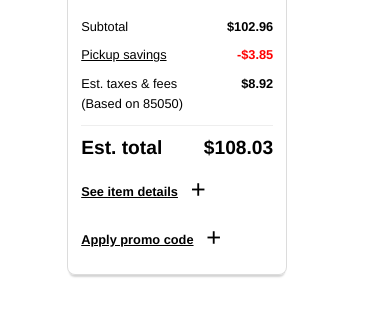
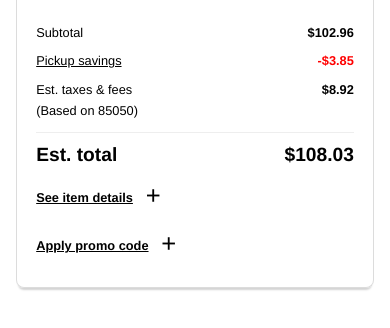
Before and after one commit to kevinqiyefa/Purchase-Summary, a React (Create React App) app: page / in a window 390 px wide. Shown: the top 328 px of the page. Built offline with nearby package versions, Linux system fonts and the light colour scheme.

Commit message:
fixed all css bugs and added responsive css

```diff
--- a/src/App.css
+++ b/src/App.css
@@ -4,4 +4,17 @@
   position: relative;
   display: flex;
   justify-content: flex-end;
+  min-width: 200px;
 }
+
+@media screen and (max-width: 640px) {
+  .App {
+    margin: 0 2em;
+  }
+}
+
+@media screen and (max-width: 420px) {
+  .App {
+    margin: 0 1em;
+  }
+}
--- a/src/components/ItemDetails/index.js
+++ b/src/components/ItemDetails/index.js
@@ -1,4 +1,4 @@
-import React, { Component } from 'react';
+import React, { Component, Fragment } from 'react';
 import './style.css';
 import itemImage from '../../assets/red-chair.jpeg';
 
@@ -34,13 +34,13 @@
     );
 
     const itemDetails = this.state.isActive ? (
-      <div>
+      <Fragment>
         <div className="Item-Details-Title" onClick={this.handleClick}>
           <h4>Hide item details </h4> <span className="minus" />
         </div>
         {item}
         <hr />
-      </div>
+      </Fragment>
     ) : (
       <div onClick={this.handleClick} className="Item-Details-Title">
         <h4>See item details </h4> <span className="add" />
--- a/src/components/ItemDetails/style.css
+++ b/src/components/ItemDetails/style.css
@@ -1,7 +1,3 @@
-.Item-Details-Main {
-  width: 15em;
-}
-
 #add::after {
   content: '\002B';
 }
@@ -33,7 +29,7 @@
 }
 
 #item-name {
-  font-size: 0.8em;
+  font-size: 0.85em;
 }
 
 #item-qty {
@@ -56,3 +52,21 @@
   color: gray;
   text-decoration: line-through;
 }
+
+@media screen and (max-width: 768px) {
+  #item-picture {
+    margin-right: 5em;
+  }
+}
+
+@media screen and (max-width: 640px) {
+  #item-picture {
+    margin-right: 2em;
+  }
+}
+
+@media screen and (max-width: 640px) {
+  .margin-right {
+    margin: 0;
+  }
+}
--- a/src/components/PriceSummary/style.css
+++ b/src/components/PriceSummary/style.css
@@ -1,7 +1,6 @@
 .Price-Summary-Main {
   display: flex;
   flex-direction: column;
-  width: 15em;
 }
 
 .Price-Summary-Main > div {
--- a/src/components/Promotion/style.css
+++ b/src/components/Promotion/style.css
@@ -30,6 +30,7 @@
 #promotion-form-input-field {
   margin-right: 2em;
   border: 1px solid gray;
+  width: 100%;
 }
 
 #promotion-form-button {
--- a/src/components/PurchaseSummary/style.css
+++ b/src/components/PurchaseSummary/style.css
@@ -4,12 +4,13 @@
   border-bottom-right-radius: 8px;
   border-top: none;
   box-sizing: border-box;
-  padding: 1em;
+  padding: 1.5em;
   margin: 0 10%;
   text-align: left;
   font-size: 0.8em;
   font-family: BogleWeb, Helvetica Neue, Helvetica, Arial, sans-serif;
   box-shadow: 0 4px 2px -2px lightgrey;
+  width: 20em;
 }
 
 .Purchase-Summary-Loader {
@@ -84,3 +85,22 @@
     transform: rotate(360deg);
   }
 }
+
+@media screen and (max-width: 768px) {
+  .Purchase-Summary-Main {
+    width: 100%;
+    margin: 0 5em;
+  }
+}
+
+@media screen and (max-width: 640px) {
+  .Purchase-Summary-Main {
+    margin: 0 3em;
+  }
+}
+
+@media screen and (max-width: 420px) {
+  .Purchase-Summary-Main {
+    margin: 0;
+  }
+}
--- a/src/store/index.js
+++ b/src/store/index.js
@@ -6,9 +6,9 @@
   const store = createStore(
     rootReducer,
     compose(
-      applyMiddleware(thunk),
-      window.__REDUX_DEVTOOLS_EXTENSION__ &&
-        window.__REDUX_DEVTOOLS_EXTENSION__()
+      applyMiddleware(thunk)
+      // window.__REDUX_DEVTOOLS_EXTENSION__ &&
+      //   window.__REDUX_DEVTOOLS_EXTENSION__()
     )
   );
 
```
